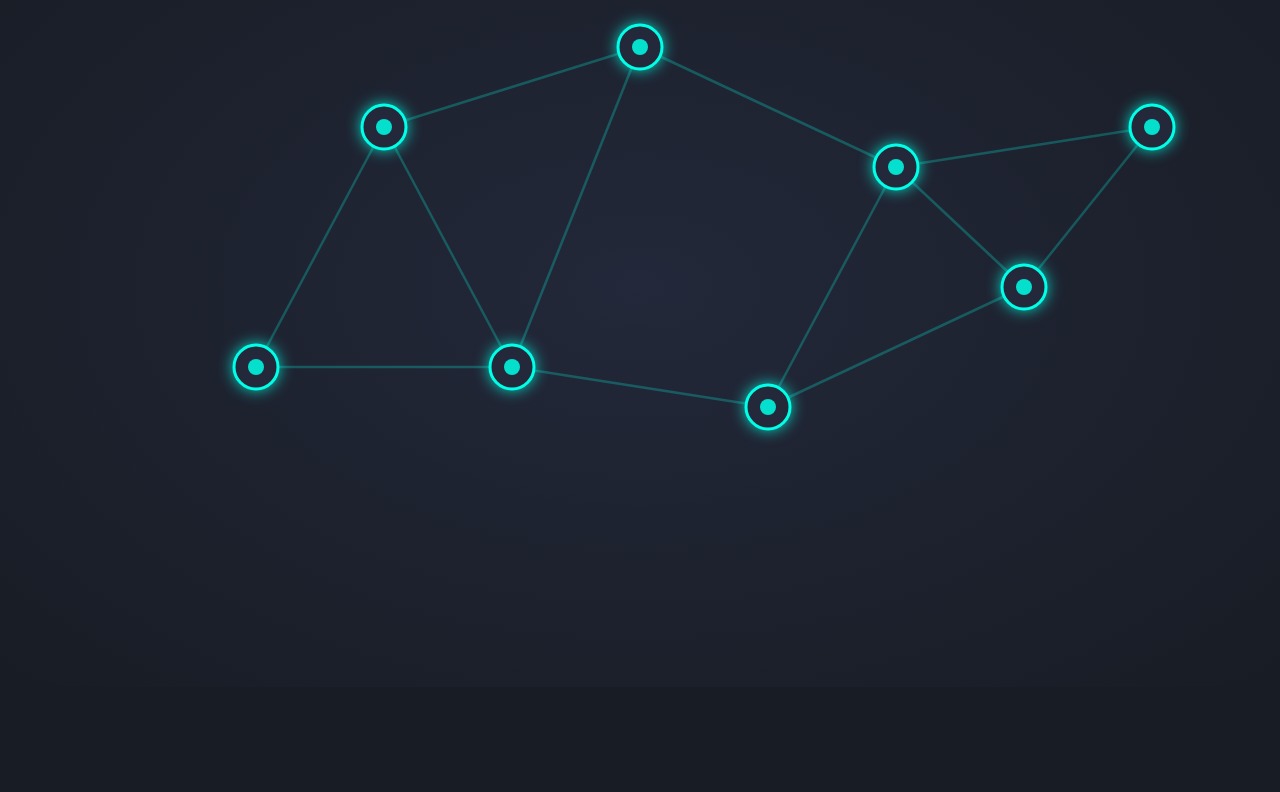
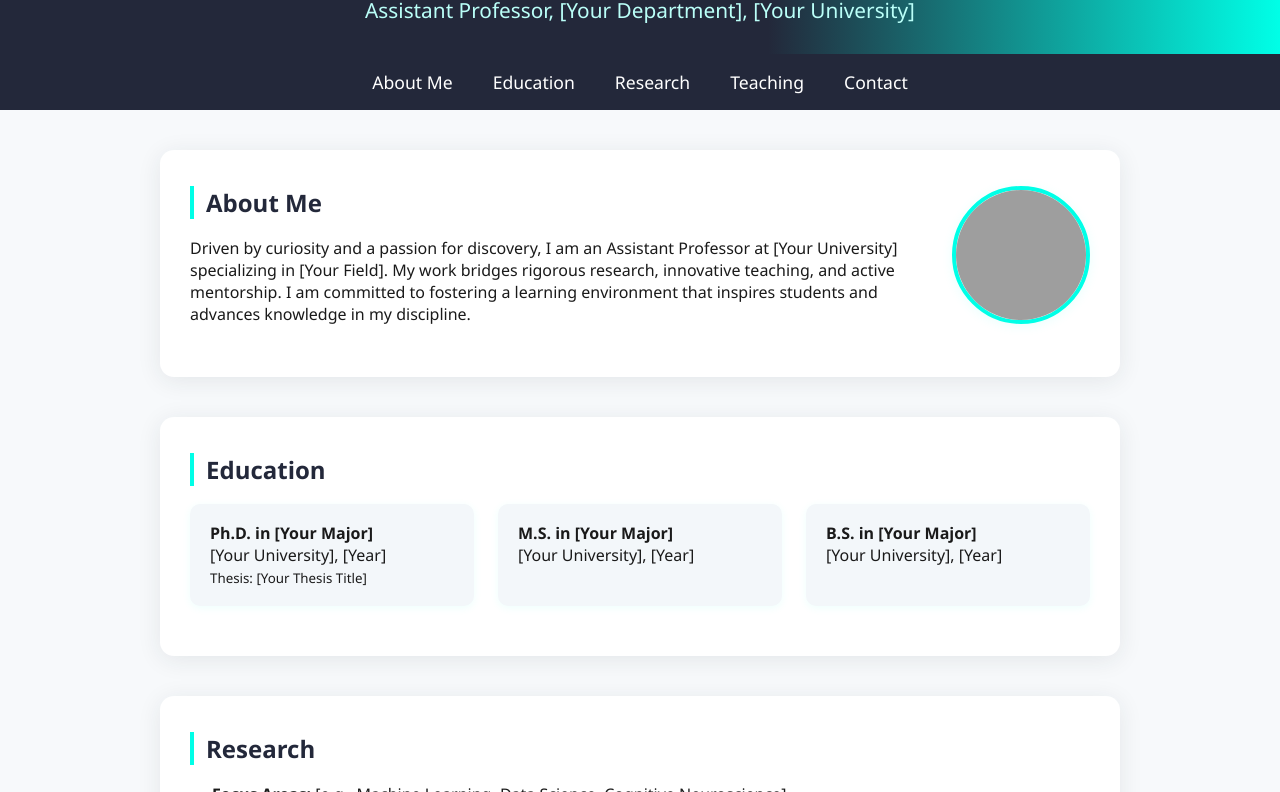
Before and after one commit to atuljakhar/dratuljakhar.github.io, a plain HTML site: page index.html in a window 1280 px wide. Shown: the part 113-905 px from the top of the page. Before the commit the page ends 800 px from the top, so only its background shows below. Drawn offline with Linux system fonts and the light colour scheme; grey boxes are pictures that could not be loaded.

Commit message:
Update index.html

```diff
--- a/index.html
+++ b/index.html
@@ -2,204 +2,179 @@
 <html lang="en">
 <head>
   <meta charset="UTF-8">
-  <title>Neuron Network Website</title>
+  <title>Dr. [Your Name] - Assistant Professor</title>
   <meta name="viewport" content="width=device-width, initial-scale=1.0">
   <style>
-    html, body {
-      height: 100%;
+    body {
       margin: 0;
-      padding: 0;
-      background: #181c24;
-      overflow: hidden;
       font-family: 'Segoe UI', Arial, sans-serif;
+      background: #f7f9fb;
+      color: #1a1a1a;
     }
-    #neuron-canvas {
-      display: block;
-      width: 100vw;
-      height: 100vh;
-      background: radial-gradient(ellipse at center, #23283a 0%, #181c24 100%);
+    header {
+      background: linear-gradient(90deg, #23283a 60%, #00ffe7 100%);
+      color: #fff;
+      padding: 40px 0 30px 0;
+      text-align: center;
     }
-    .popup {
-      position: fixed;
-      top: 50%;
-      left: 50%;
-      transform: translate(-50%, -50%);
-      background: rgba(30, 34, 44, 0.98);
-      border-radius: 18px;
-      box-shadow: 0 8px 32px rgba(0,0,0,0.4);
-      padding: 32px 40px;
-      z-index: 1000;
-      min-width: 260px;
-      min-height: 180px;
+    header h1 {
+      margin: 0;
+      font-size: 2.7em;
+      letter-spacing: 1px;
+    }
+    header h2 {
+      margin: 10px 0 0 0;
+      font-weight: 400;
+      font-size: 1.3em;
+      color: #bafff8;
+    }
+    nav {
+      background: #23283a;
+      display: flex;
+      justify-content: center;
+      gap: 40px;
+      padding: 16px 0;
+      font-size: 1.1em;
+    }
+    nav a {
       color: #fff;
-      display: none;
+      text-decoration: none;
+      font-weight: 500;
+      transition: color 0.2s;
     }
-    .popup h2 {
-      margin-top: 0;
-      font-size: 1.4em;
+    nav a:hover {
       color: #00ffe7;
     }
-    .popup ul {
-      list-style: none;
-      padding: 0;
-      margin: 18px 0 0 0;
+    section {
+      max-width: 900px;
+      margin: 40px auto;
+      background: #fff;
+      border-radius: 14px;
+      box-shadow: 0 4px 24px rgba(30,40,60,0.09);
+      padding: 36px 30px;
     }
-    .popup ul li {
-      margin: 12px 0;
-      font-size: 1.1em;
-      padding-left: 0.5em;
-      position: relative;
+    h3 {
+      margin-top: 0;
+      color: #23283a;
+      font-size: 1.5em;
+      border-left: 4px solid #00ffe7;
+      padding-left: 12px;
+      margin-bottom: 18px;
     }
-    .popup ul li:before {
-      content: '';
-      display: inline-block;
-      width: 8px;
-      height: 8px;
-      background: #00ffe7;
+    .profile-img {
+      float: right;
+      margin-left: 30px;
+      margin-bottom: 20px;
       border-radius: 50%;
-      margin-right: 12px;
-      vertical-align: middle;
-      box-shadow: 0 0 8px #00ffe7;
+      width: 130px;
+      height: 130px;
+      object-fit: cover;
+      border: 4px solid #00ffe7;
+      box-shadow: 0 2px 12px rgba(0,255,231,0.09);
     }
-    .close-btn {
-      position: absolute;
-      top: 12px;
-      right: 18px;
-      background: none;
-      border: none;
-      color: #00ffe7;
-      font-size: 1.5em;
-      cursor: pointer;
+    ul {
+      padding-left: 22px;
     }
-    .close-btn:hover {
-      color: #ff3c6f;
+    .cards {
+      display: flex;
+      flex-wrap: wrap;
+      gap: 24px;
+      margin-top: 12px;
     }
-    @media (max-width: 600px) {
-      .popup {
-        padding: 18px 10px;
-        min-width: 160px;
-      }
+    .card {
+      flex: 1 1 240px;
+      background: #f3f7fa;
+      border-radius: 10px;
+      box-shadow: 0 2px 8px rgba(0,255,231,0.07);
+      padding: 18px 20px;
+      min-width: 220px;
+      margin-bottom: 14px;
+    }
+    @media (max-width: 700px) {
+      section { padding: 18px 6px; }
+      .cards { flex-direction: column; }
+      .profile-img { float: none; display: block; margin: 0 auto 20px auto; }
+    }
+    footer {
+      text-align: center;
+      padding: 22px 0;
+      color: #5fcfc3;
+      background: #23283a;
+      margin-top: 40px;
+      font-size: 1em;
+      letter-spacing: 1px;
     }
   </style>
 </head>
 <body>
-  <canvas id="neuron-canvas"></canvas>
-  <div class="popup" id="popup">
-    <button class="close-btn" onclick="closePopup()" aria-label="Close">&times;</button>
-    <h2>Neuron Sections</h2>
+  <header>
+    <h1>Dr. [Your Name]</h1>
+    <h2>Assistant Professor, [Your Department], [Your University]</h2>
+  </header>
+  <nav>
+    <a href="#about">About Me</a>
+    <a href="#education">Education</a>
+    <a href="#research">Research</a>
+    <a href="#teaching">Teaching</a>
+    <a href="#contact">Contact</a>
+  </nav>
+  <section id="about">
+    <img src="https://randomuser.me/api/portraits/men/32.jpg" class="profile-img" alt="Profile photo">
+    <h3>About Me</h3>
+    <p>
+      Driven by curiosity and a passion for discovery, I am an Assistant Professor at [Your University] specializing in [Your Field]. My work bridges rigorous research, innovative teaching, and active mentorship. I am committed to fostering a learning environment that inspires students and advances knowledge in my discipline.
+    </p>
+  </section>
+  <section id="education">
+    <h3>Education</h3>
+    <div class="cards">
+      <div class="card">
+        <strong>Ph.D. in [Your Major]</strong><br>
+        [Your University], [Year]<br>
+        <small>Thesis: [Your Thesis Title]</small>
+      </div>
+      <div class="card">
+        <strong>M.S. in [Your Major]</strong><br>
+        [Your University], [Year]
+      </div>
+      <div class="card">
+        <strong>B.S. in [Your Major]</strong><br>
+        [Your University], [Year]
+      </div>
+    </div>
+  </section>
+  <section id="research">
+    <h3>Research</h3>
     <ul>
-      <li>About Me</li>
-      <li>Education</li>
-      <li>Research</li>
-      <li>Teaching</li>
+      <li><strong>Focus Areas:</strong> [e.g., Machine Learning, Data Science, Cognitive Neuroscience]</li>
+      <li><strong>Key Projects:</strong> [Project Title] – [Brief description]</li>
+      <li><strong>Recent Publications:</strong>
+        <ul>
+          <li>[Author], "[Paper Title]," <em>Journal Name</em>, Year.</li>
+          <li>[Author], "[Paper Title]," <em>Journal Name</em>, Year.</li>
+        </ul>
+      </li>
+      <li><strong>Grants & Awards:</strong> [Award/Grant Name], [Year]</li>
     </ul>
-  </div>
-  <script>
-    // Neuron data
-    const neurons = [
-      { x: 0.3, y: 0.3 },
-      { x: 0.5, y: 0.2 },
-      { x: 0.7, y: 0.35 },
-      { x: 0.4, y: 0.6 },
-      { x: 0.6, y: 0.65 },
-      { x: 0.8, y: 0.5 },
-      { x: 0.2, y: 0.6 },
-      { x: 0.9, y: 0.3 }
-    ];
-    const connections = [
-      [0,1],[1,2],[0,3],[1,3],[2,4],[3,4],[4,5],[2,5],[0,6],[6,3],[2,7],[5,7]
-    ];
-    let canvas, ctx, width, height, neuronRadius = 22;
-
-    function resizeCanvas() {
-      canvas.width = window.innerWidth;
-      canvas.height = window.innerHeight;
-      width = canvas.width;
-      height = canvas.height;
-    }
-
-    function drawNetwork() {
-      ctx.clearRect(0, 0, width, height);
-      // Draw connections
-      ctx.save();
-      ctx.strokeStyle = "#00ffe7";
-      ctx.globalAlpha = 0.25;
-      ctx.lineWidth = 2.5;
-      connections.forEach(([a, b]) => {
-        const n1 = neurons[a], n2 = neurons[b];
-        ctx.beginPath();
-        ctx.moveTo(n1.x * width, n1.y * height);
-        ctx.lineTo(n2.x * width, n2.y * height);
-        ctx.stroke();
-      });
-      ctx.restore();
-      // Draw neurons
-      neurons.forEach(n => {
-        // Outer glow
-        ctx.save();
-        ctx.shadowColor = "#00ffe7";
-        ctx.shadowBlur = 16;
-        ctx.beginPath();
-        ctx.arc(n.x * width, n.y * height, neuronRadius, 0, 2 * Math.PI);
-        ctx.fillStyle = "#23283a";
-        ctx.fill();
-        ctx.restore();
-        // Border
-        ctx.beginPath();
-        ctx.arc(n.x * width, n.y * height, neuronRadius, 0, 2 * Math.PI);
-        ctx.strokeStyle = "#00ffe7";
-        ctx.lineWidth = 3;
-        ctx.stroke();
-        // Inner dot
-        ctx.beginPath();
-        ctx.arc(n.x * width, n.y * height, 8, 0, 2 * Math.PI);
-        ctx.fillStyle = "#00ffe7";
-        ctx.globalAlpha = 0.85;
-        ctx.fill();
-        ctx.globalAlpha = 1.0;
-      });
-    }
-
-    function getNeuronAt(x, y) {
-      for (let i = 0; i < neurons.length; i++) {
-        const n = neurons[i];
-        const dx = x - n.x * width;
-        const dy = y - n.y * height;
-        if (dx*dx + dy*dy < neuronRadius*neuronRadius) return i;
-      }
-      return -1;
-    }
-
-    function openPopup() {
-      document.getElementById('popup').style.display = 'block';
-    }
-    function closePopup() {
-      document.getElementById('popup').style.display = 'none';
-    }
-
-    // Event listeners
-    window.addEventListener('resize', () => {
-      resizeCanvas();
-      drawNetwork();
-    });
-
-    window.addEventListener('DOMContentLoaded', () => {
-      canvas = document.getElementById('neuron-canvas');
-      ctx = canvas.getContext('2d');
-      resizeCanvas();
-      drawNetwork();
-      canvas.addEventListener('click', function(e) {
-        const rect = canvas.getBoundingClientRect();
-        const x = e.clientX - rect.left;
-        const y = e.clientY - rect.top;
-        if (getNeuronAt(x, y) !== -1) openPopup();
-      });
-    });
-
-    document.addEventListener('keydown', (e) => {
-      if (e.key === 'Escape') closePopup();
-    });
-    window.closePopup = closePopup;
-  </script>
+  </section>
+  <section id="teaching">
+    <h3>Teaching</h3>
+    <ul>
+      <li><strong>Courses Taught:</strong> [Course Name 1], [Course Name 2], [Course Name 3]</li>
+      <li><strong>Teaching Philosophy:</strong> I believe in interactive, student-centered learning that blends theory with real-world application. My goal is to ignite critical thinking and lifelong curiosity.</li>
+      <li><strong>Mentorship:</strong> Guided [number] undergraduate and graduate students in research and career development.</li>
+    </ul>
+  </section>
+  <section id="contact">
+    <h3>Contact</h3>
+    <p>
+      <strong>Email:</strong> <a href="mailto:your.email@university.edu">your.email@university.edu</a><br>
+      <strong>Office:</strong> [Building, Room Number], [University Name]<br>
+      <strong>LinkedIn:</strong> <a href="https://linkedin.com/in/yourprofile" target="_blank">yourprofile</a>
+    </p>
+  </section>
+  <footer>
+    &copy; 2025 Dr. [Your Name] | Assistant Professor | [Your University]
+  </footer>
 </body>
 </html>
```
